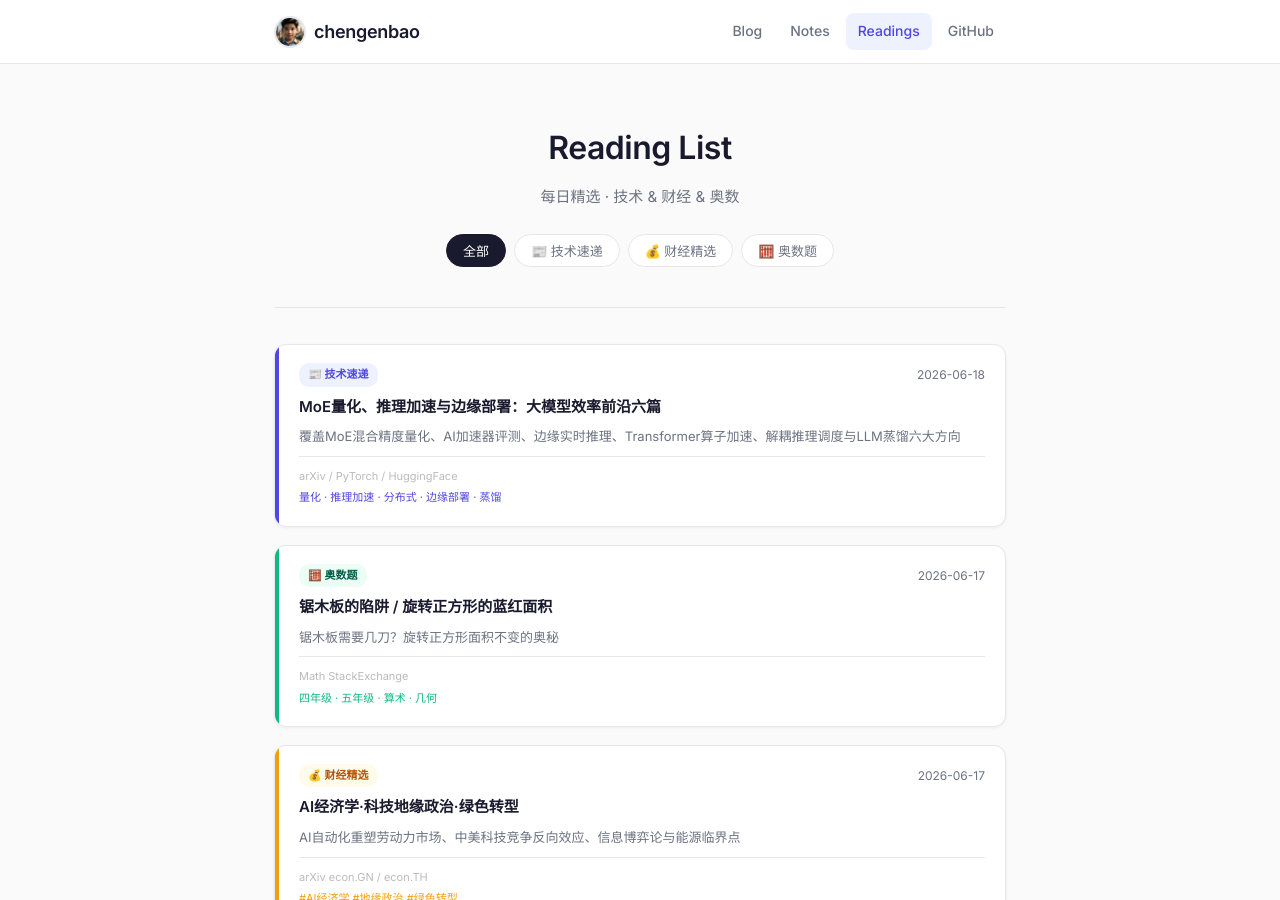
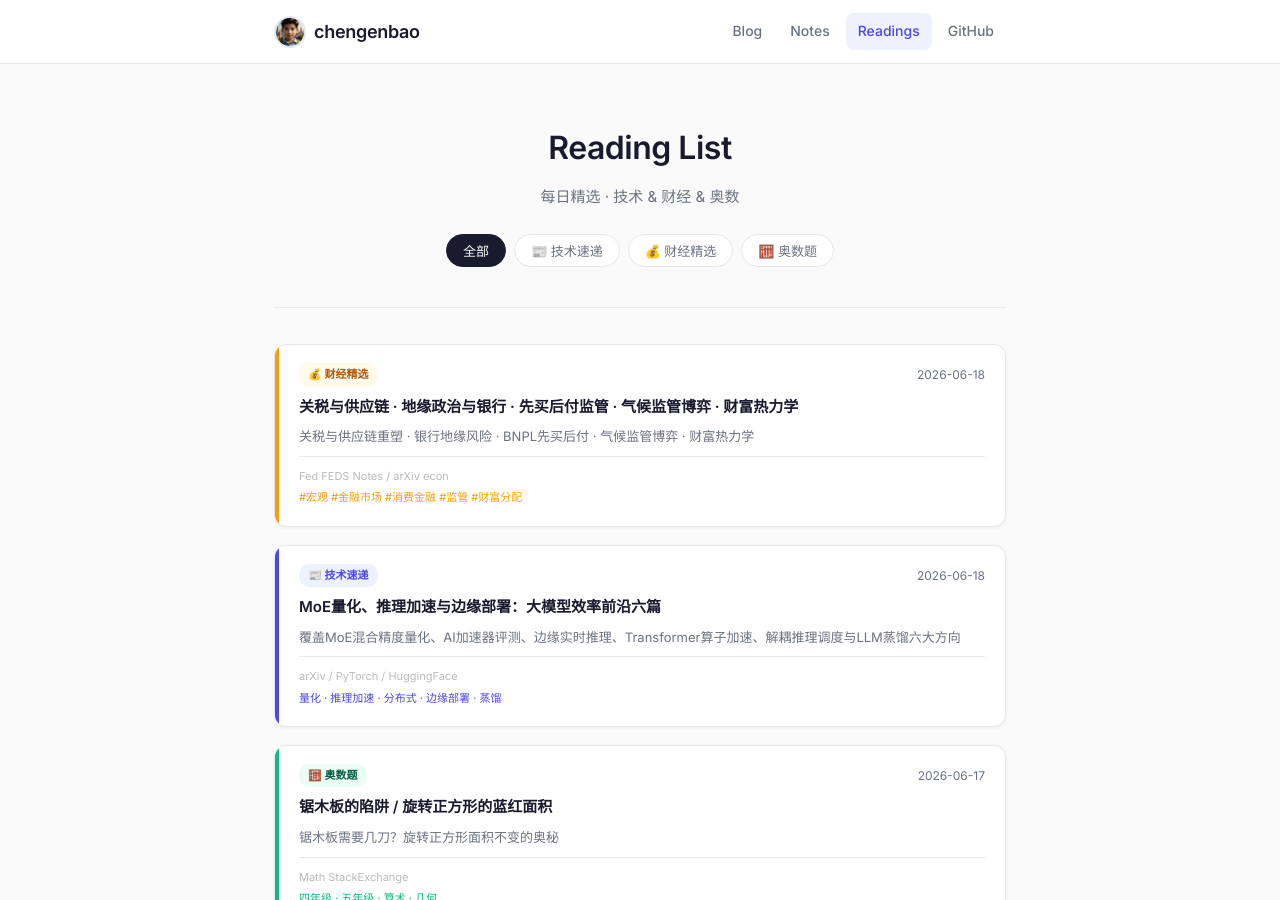
Before and after one commit to chengenbao/chengenbao.github.io, a Jekyll site: the page built from reading-list/index.md, in a window 1280 px wide and 900 px high. Built offline with Jekyll 4.4.1, drawn with Linux system fonts in a browser that asks for light colours.

Commit message:
update index finance card 2026-06-18

```diff
--- a/reading-list/index.md
+++ b/reading-list/index.md
@@ -18,6 +18,22 @@
   </div>
 
   <div class="rl-grid">
+<a class="rl-card finance" href="/reading-list/2026-06-18-finance-daily/">
+  <div class="rl-accent"></div>
+  <div class="rl-body">
+    <div class="rl-top">
+      <span class="rl-badge finance">💰 财经精选</span>
+      <time>2026-06-18</time>
+    </div>
+    <h2>关税与供应链 · 地缘政治与银行 · 先买后付监管 · 气候监管博弈 · 财富热力学</h2>
+    <p>关税与供应链重塑 · 银行地缘风险 · BNPL先买后付 · 气候监管博弈 · 财富热力学</p>
+    <div class="rl-meta">
+      <span class="rl-source">Fed FEDS Notes / arXiv econ</span>
+      <span class="rl-tags">#宏观 #金融市场 #消费金融 #监管 #财富分配</span>
+    </div>
+  </div>
+</a>
+
 <a class="rl-card tech" href="/reading-list/2026-06-18-tech-daily/">
   <div class="rl-accent"></div>
   <div class="rl-body">
```
